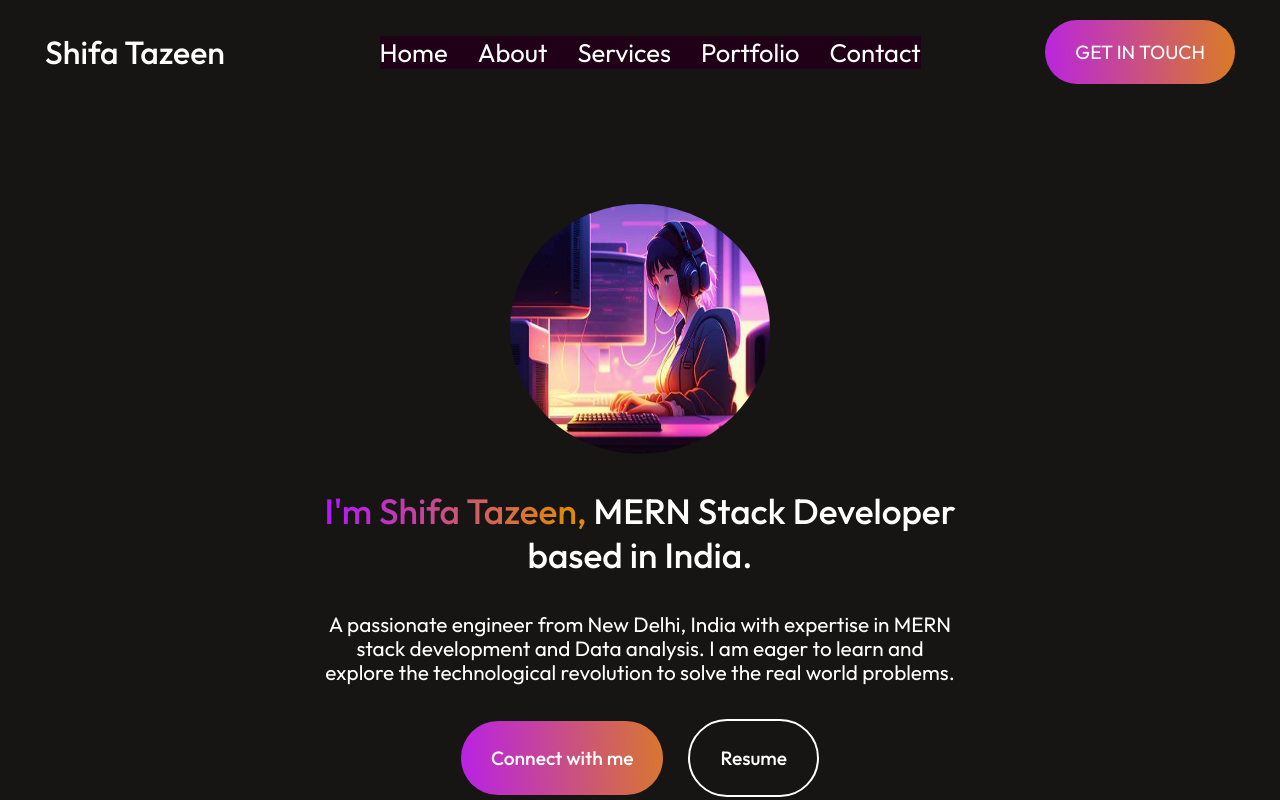
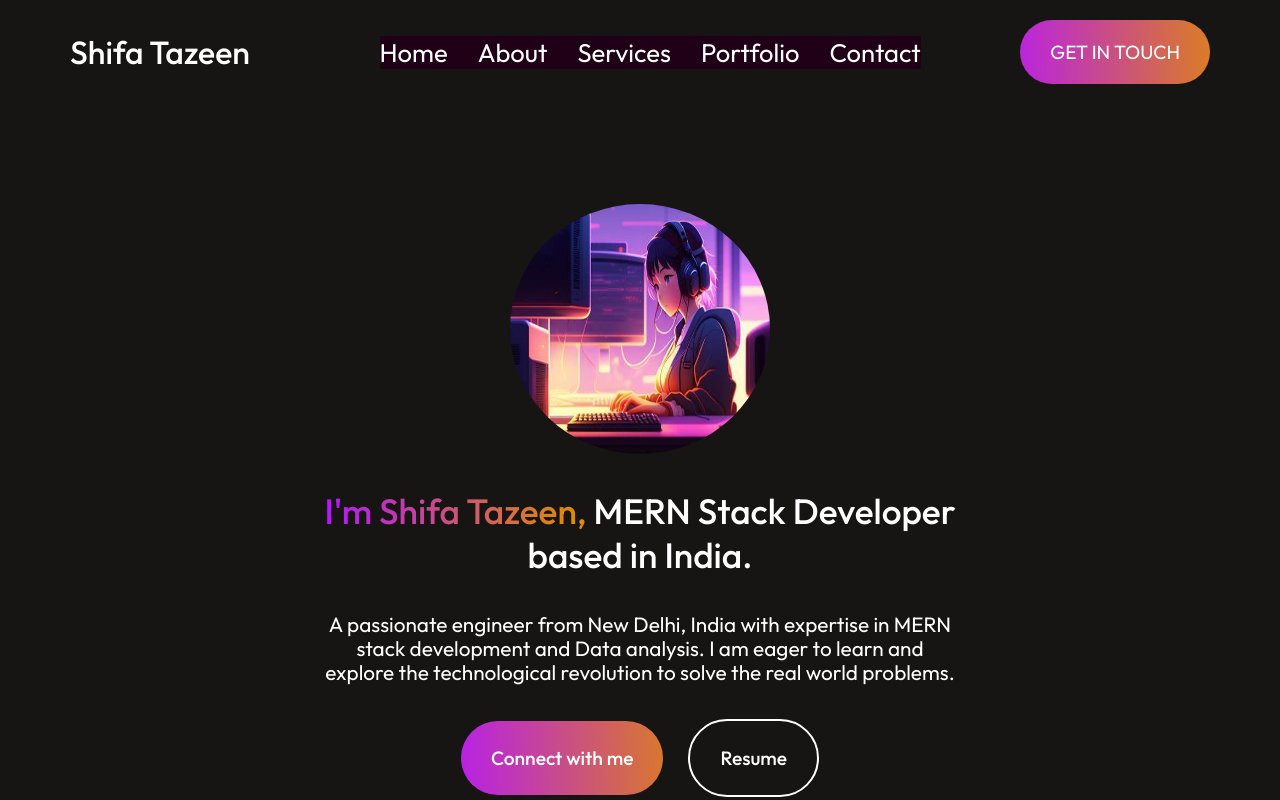
Before and after one commit to Shifashaikh-1234/Portfolio-ShifaTazeen, a React (Vite) app: page / in a window 1280 px wide. Shown: the top 800 px of the page. Built offline with nearby package versions, Linux system fonts and the light colour scheme; the HTML template or start-up script is replaced by a standard one.

Commit message:
Update Navbar.css

```diff
--- a/src/Components/Navbar/Navbar.css
+++ b/src/Components/Navbar/Navbar.css
@@ -2,7 +2,7 @@
     display: flex;
     align-items: center;
     justify-content: space-between;
-    margin: 20px 45px;
+    margin: 20px 70px;
     position: sticky;
 }
 
@@ -47,7 +47,7 @@
 
 .nav-connect{
 
-     padding: 20px 30px;
+    padding: 20px 30px;
     border-radius: 50px;
     background-image: linear-gradient(267deg, #DA7C25 0.36%, #B923E1 102.0%);
     font-size: 1.2rem;
```
